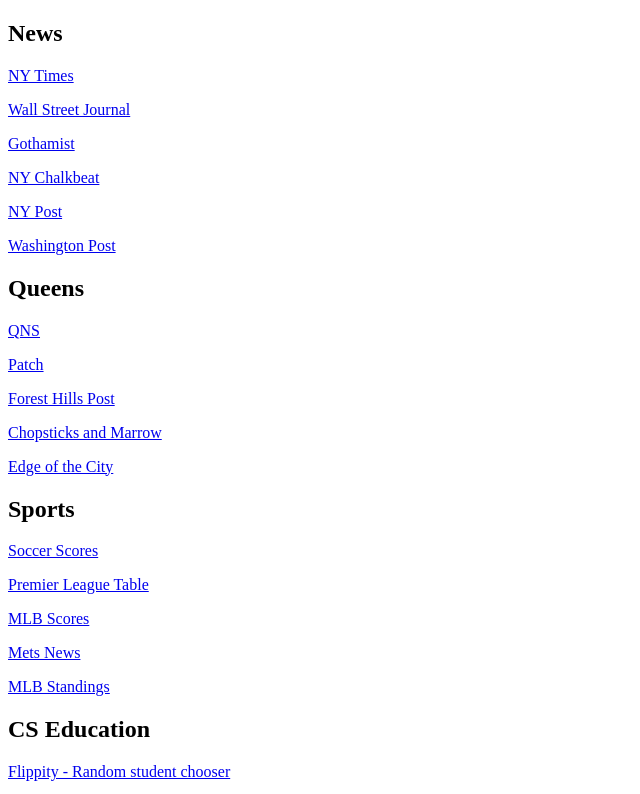
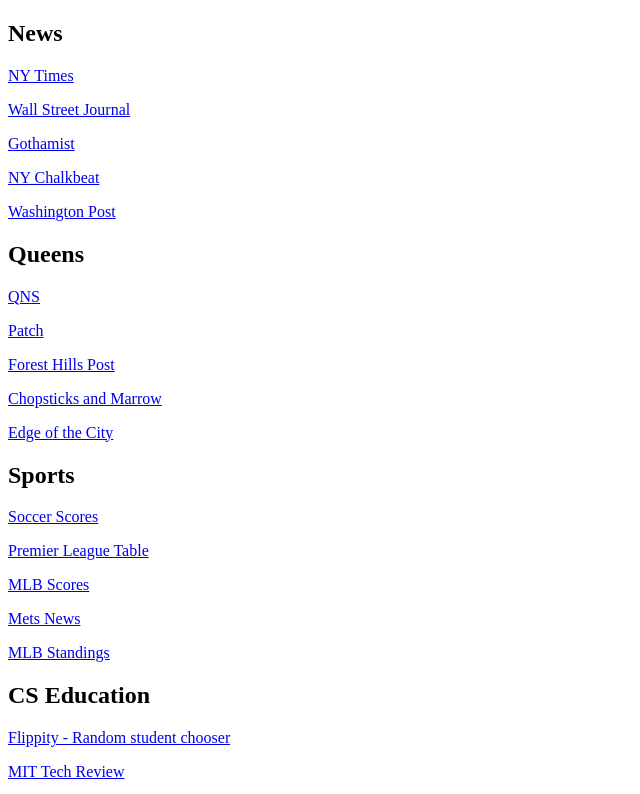
Before and after one commit to mattcarlberg/mattcarlberg.github.io, a plain HTML site: page index.html in a window 1280 px wide. Shown: the top 794 px of the page, without its empty margins (0-640 px from the left). Drawn offline with Linux system fonts and the light colour scheme.

Commit message:
Removed nypost.

```diff
--- a/index.html
+++ b/index.html
@@ -8,7 +8,6 @@
 <p><a href="https://www.wsj.com">Wall Street Journal</a></p>
 <p><a href="https://www.gothamist.com">Gothamist</a></p>
 <p><a href="https://ny.chalkbeat.org">NY Chalkbeat</a></p>
-<p><a href="https://www.nypost.com">NY Post</a></p>
 <p><a href="https://www.washingtonpost.com">Washington Post</a></p>
 
 <h2>Queens</h2>
```
